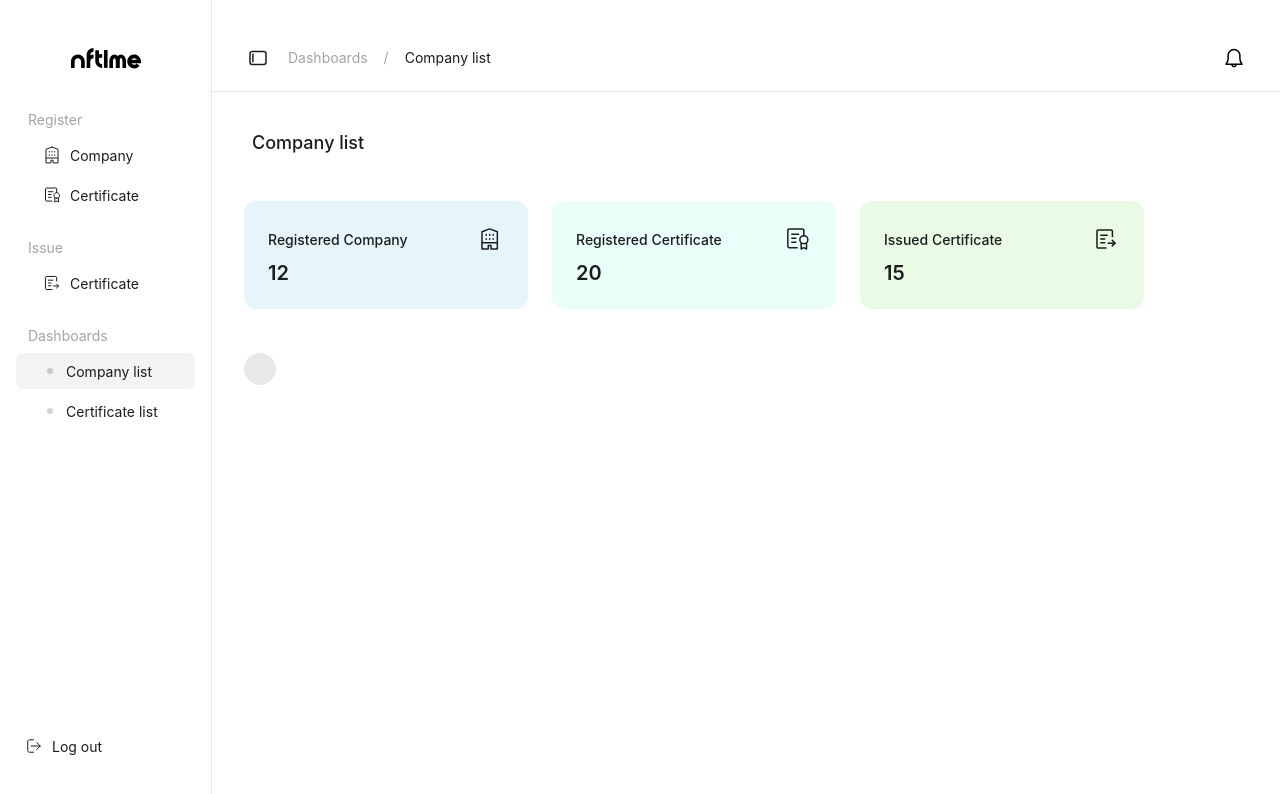
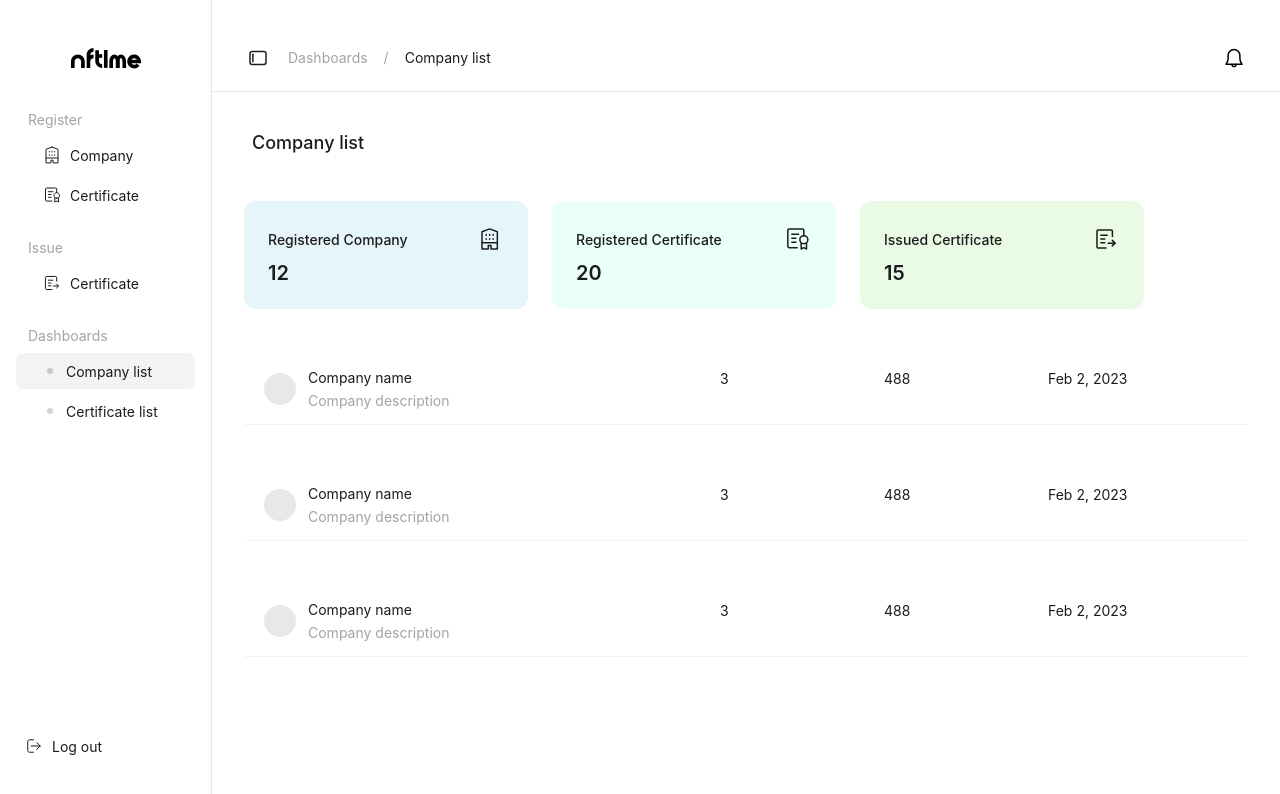
Before and after one commit to smj0503/nftime-back-office, a Next.js app: page /dashboards/company-list in a window 1280 px wide. Shown: the top 794 px of the page. Built offline with nearby package versions, Linux system fonts and the light colour scheme.

Commit message:
[UI Design : Sony] Company List 화면 작업 중

```diff
--- /dev/null
+++ b/components/CompanyItem/CompanyItem.module.css
@@ -0,0 +1,51 @@
+.item
+{
+    display: flex;
+    align-items: center;
+
+    width: 100%;
+    height: 72px;
+
+    border-bottom: 1px solid rgba(28, 28, 28, 0.05);
+}
+
+.item > div
+{
+    padding: 16px 20px;
+    height: 100%;
+}
+
+.item span
+{
+    font-size: 14px;
+    font-weight: 400;
+    line-height: normal;
+}
+
+.info
+{
+    display: flex;
+    align-items: center;
+    gap: 12px;
+
+    width: 456px;
+}
+
+.text
+{
+    display: flex;
+    flex-direction: column;
+    gap: 6px;
+}
+
+.description
+{
+    text-overflow: ellipsis;
+    overflow: hidden;
+    color: rgba(28, 28, 28, 0.40);
+}
+
+.data
+{
+    width: 164px;
+}
--- /dev/null
+++ b/components/CompanyItem/index.js
@@ -0,0 +1,27 @@
+import RemoteImage from "@/components/RemoteImage";
+
+import styles from "./CompanyItem.module.css";
+
+export default function ()
+{
+    return (
+        <div className={ styles.item }>
+            <div className={ styles.info }>
+                <RemoteImage src="" shape="company"/>
+                <div className={ styles.text }>
+                    <span>{ "Company name" }</span>
+                    <span className={ styles.description }>{ "Company description" }</span>
+                </div>
+            </div>
+            <div className={ styles.data }>
+                <span>{ "3" }</span>
+            </div>
+            <div className={ styles.data }>
+                <span>{ "488" }</span>
+            </div>
+            <div className={ styles.data }>
+                <span>{ "Feb 2, 2023" }</span>
+            </div>
+        </div>
+    )
+}
--- a/components/RemoteImage/index.js
+++ b/components/RemoteImage/index.js
@@ -1,11 +1,11 @@
 import styles from './RemoteImage.module.css';
 
-export default function ({ src, alt, shape })
+export default function ({ src, shape })
 {
     return (
         <div className={ styles.container } data-shape={ shape }>
             {
-                src && <img src={ src } alt={ alt } className={ styles.img }/>
+                src && <img src={ src } alt={ `${shape} image` } className={ styles.img }/>
             }
         </div>
     )
--- a/pages/dashboards/company-list.js
+++ b/pages/dashboards/company-list.js
@@ -1,6 +1,6 @@
 import AppLayout from "@/components/AppLayout";
 import StatusBox from "@/components/StatusBox";
-import RemoteImage from "@/components/RemoteImage";
+import CompanyItem from "@/components/CompanyItem";
 
 import styles from "../../styles/Dashboards.module.css";
 import IconCompany from "../../public/assets/icon-company-28.svg";
@@ -18,7 +18,9 @@ export default function ()
                     <StatusBox icon={ <IconCertificate/> } count={20} color={ "rgba(48, 255, 205, 0.10)" }>{ "Registered Certificate" }</StatusBox>
                     <StatusBox icon={ <IconIssue/> } count={15} color={ "rgba(42, 208, 0, 0.10)" }>{ "Issued Certificate" }</StatusBox>
                 </div>
-                <RemoteImage src={""} alt="company image" shape="company"/>
+                <CompanyItem/>
+                <CompanyItem/>
+                <CompanyItem/>
             </div>
         </AppLayout>
     )
```
Also changed, not shown: components/CertificateItem/CertificateItem.module.css (added), components/CertificateItem/index.js (added).
